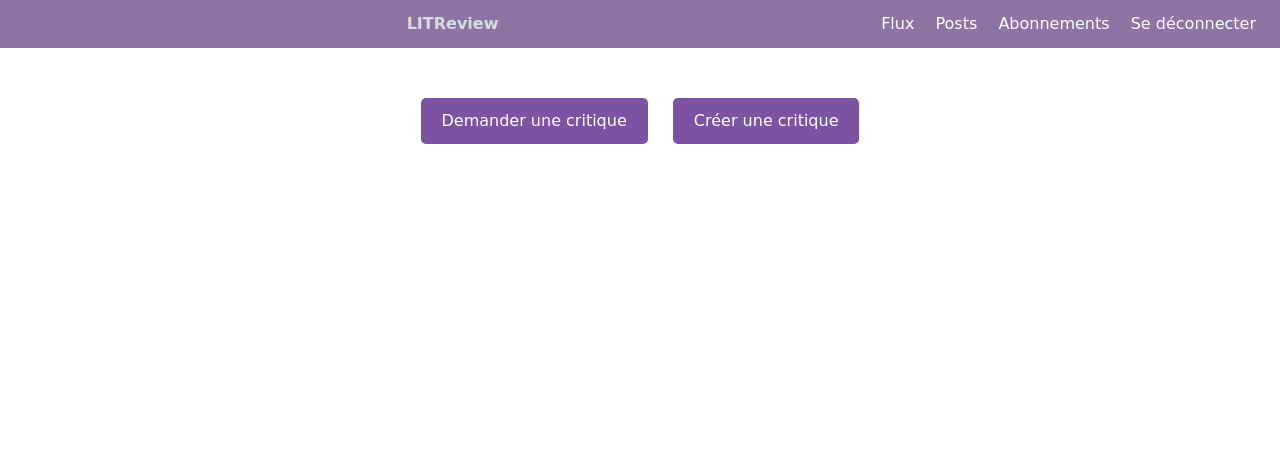
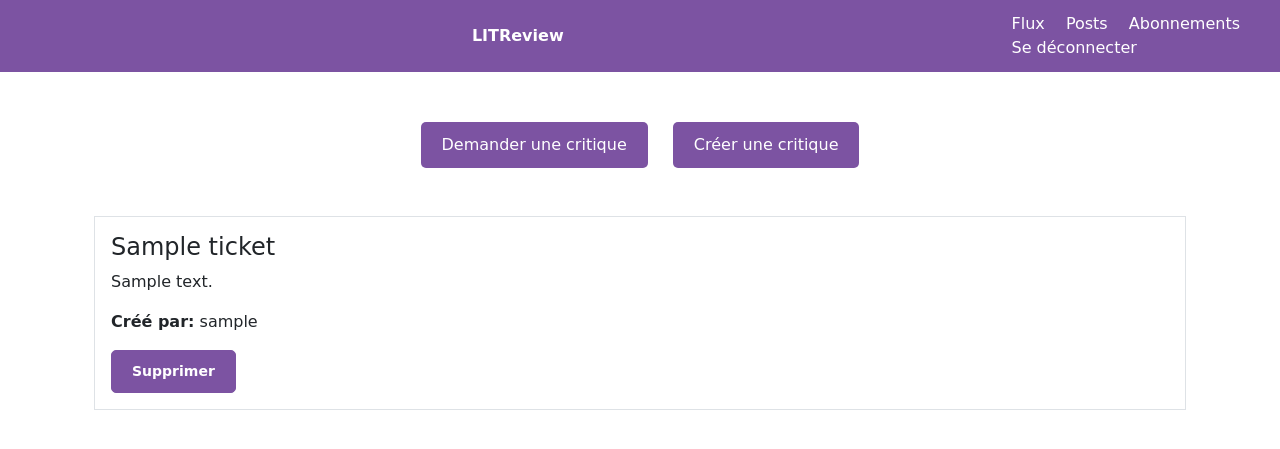
Before and after one commit to abi-seg/oc-p9-litreview, a Django app: page /flux/ in a window 1280 px wide. Shown: the top 449 px of the page. Run offline with Django 5.2, Linux system fonts and the light colour scheme; a user stored in the database is signed in; tables that the repository leaves empty hold one stand-in row (values such as "Sample post").

Commit message:
updated delete ticket and logout

```diff
--- a/accounts/urls.py
+++ b/accounts/urls.py
@@ -6,5 +6,5 @@ urlpatterns = [
     path('connexion/', views.connexion_view, name='connexion'),
     path('inscription/', views.inscription_view, name='inscription'),
     path('login/',views.connexion_view, name='login'),
-    path('logout/',LogoutView.as_view(), name='logout'),
+    path('logout/',LogoutView.as_view(next_page='connexion'), name='logout'),
 ]
--- a/accounts/views.py
+++ b/accounts/views.py
@@ -20,7 +20,7 @@ def inscription_view(request):
         if form.is_valid():
             user = form.save()
             login(request, user)
-            return redirect('connexion')
+            return redirect('feed')
      else:
         form = InscriptionForm()
      return render(request, 'accounts/inscription.html',{'form':form})
--- a/reviews/urls.py
+++ b/reviews/urls.py
@@ -5,4 +5,6 @@ urlpatterns = [
     path('flux/',views.feed_view, name='feed'),
     path('create_ticket/', views.create_ticket, name='create_ticket'),
     path('ticket_succes/', views.ticket_succes, name='ticket_succes'),
+    path('edit_ticket/<int:ticket_id>/',views.edit_ticket, name='edit_ticket'),
+    path('delete_ticket/<int:ticket_id>/',views.delete_ticket, name='delete_ticket'),
 ]
--- a/reviews/views.py
+++ b/reviews/views.py
@@ -1,11 +1,13 @@
-from django.shortcuts import render,redirect
+from django.shortcuts import render,redirect, get_object_or_404
 from django.contrib.auth.decorators import login_required
+from django.views.decorators.http import require_POST
 from .forms import TicketForm
 from .models import Ticket
 
 @login_required
 def feed_view(request):
-    return render(request, 'reviews/feed.html')
+    tickets=Ticket.objects.all()
+    return render(request, 'reviews/feed.html',{'tickets': tickets})
 
 def create_ticket(request):
     if request.method == 'POST':
@@ -22,4 +24,20 @@ def create_ticket(request):
 def ticket_succes(request):
     return render (request, 'reviews/ticket_succes.html')
 
+def edit_ticket(request, ticket_id):
+    ticket = get_object_or_404(Ticket, id=ticket_id, user=request.user)
+
+    if request.method == 'POST':
+        form=TicketForm(request.POST, request.FILES, instance=ticket)
+        if form.is_valid():
+            form.save()
+            return redirect('feed')
+    else:
+        form = TicketForm(instance=ticket)
+    return render(request, 'reviews/edit_ticket.html',{'form':form})
+@require_POST
+def delete_ticket(request, ticket_id):
+    ticket=get_object_or_404(Ticket, id=ticket_id, user=request.user)
+    ticket.delete()
+    return redirect('feed')
 # Create your views here.
--- a/templates/base.html
+++ b/templates/base.html
@@ -13,15 +13,15 @@
         }
         /* Header color */
         .custom-nav {
-            background-color: #8d74a5;    /* brownish color */
-            color: #dcdcdc;
+            background-color: #7c53a2;
+            color: white;
             padding: 0.75rem 1rem;
         }
         .form-control {
             border-radius: 4px;
         }
         .btn-brown {
-            background-color: #8d74a5;
+            background-color: #7c53a2;
             color: white;
             border: none;
             border-radius: 5px;
@@ -42,7 +42,12 @@
         <a href="{% url 'feed' %}" class="text-white me-3 text-decoration-none">Flux</a>
         <a href="#" class="text-white me-3 text-decoration-none">Posts</a>
         <a href="#" class="text-white me-3 text-decoration-none">Abonnements</a>
-        <a href="{% url 'logout' %}" class="text-white text-decoration-none">Se déconnecter</a>
+        <form action="{% url 'logout' %}" method="POST" style="display: inline;">
+           {% csrf_token %}
+           <button type="submit" class="nav-link btn btn-link text-white p-0" style="text-decoration: none;">
+        Se déconnecter
+    </button>
+        </form>
     </span>
 </div>
 
--- a/templates/reviews/feed.html
+++ b/templates/reviews/feed.html
@@ -2,13 +2,39 @@
 
 {% block content %}
 <div style="text-align:center; margin-top: 50px;">
+    <!-- Buttons -->
     <a href="#" class="btn" style="margin-right: 20px; background-color:#7c53a2; color:white; padding:10px 20px; border-radius:5px; text-decoration:none;">
         Demander une critique
     </a>
-    <a href="#" class="btn" style="background-color:#7c53a2; color:white; padding:10px 20px; border-radius:5px; text-decoration:none;">
+    <a href="{% url 'create_ticket' %}" class="btn" style="background-color:#7c53a2; color:white; padding:10px 20px; border-radius:5px; text-decoration:none;">
         Créer une critique
     </a>
+</div>
 
+<!-- Tickets Section -->
+<div class="container mt-5">
+    {% for ticket in tickets %}
+        <div class="ticket-box border p-3 mb-4">
+            <h4>{{ ticket.title }}</h4>
+            <p>{{ ticket.description }}</p>
+            <p><strong>Créé par:</strong> {{ ticket.user }}</p>
 
+            {% if ticket.user == request.user %}
+                <form action="{% url 'delete_ticket' ticket.id %}" method="POST" style="display:inline;">
+    {% csrf_token %}
+    <button type="submit" class = "btn btn-outline-danger btn-sm" style="
+        border: 1px solid #7c53a2;
+        background-color: #7c53a2;
+        color:white ;
+        padding: 10px 20px;
+        border-radius: 5px;
+        font-weight: bold;
+        cursor: pointer;
+    ">Supprimer</button>
+            {% endif %}
+        </div>
+    {% empty %}
+        <p class="text-center mt-3">Aucun ticket disponible.</p>
+    {% endfor %}
 </div>
 {% endblock %}
```
